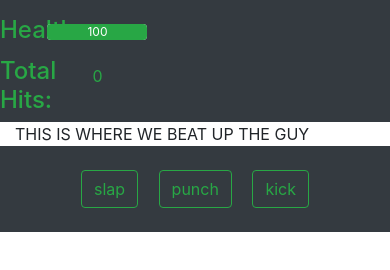
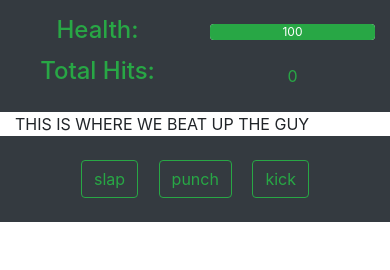
Before and after one commit to CodyClark07/slap-game, a plain HTML site: page index.html in a window 390 px wide. Drawn offline with nearby package versions, Linux system fonts and the light colour scheme.

Commit message:
fixed ish got the health bar working

```diff
--- a/game.js
+++ b/game.js
@@ -21,10 +21,13 @@ let attacks = {
 // NOTE Update Function
 // This needs to Display the Health of GUY on DOM
 function update() {
+  // debugger
   let healthbar = document.getElementById('health')
   let hitcount = document.getElementById('hitCount')
+  document.getElementById('current-health').style.width = `${guyHealth}%`
   healthbar.innerText = `${guyHealth}`
   hitcount.innerText = `${totalHits}`
+
 }
 
 
--- a/index.html
+++ b/index.html
@@ -17,7 +17,7 @@
   <!-- SECTION Health Bar -->
   <header class="container-fluid"></header>
   <div class="row health-bar bg-dark text-center text-success pt-3 m-0">
-    <div class="col-1 p-0">
+    <div class="col-6 col-md-1 p-0">
       <span>
         <h4>Health:</h4>
 
@@ -28,10 +28,10 @@
         </span>
       </div>
     </div>
-    <div class="col-4">
+    <div class="col-6 col-md-4">
       <div class="progress mt-2">
-        <div class="progress-bar bg-success" role="progressbar" style="width: 100%" aria-valuenow="100"
-          aria-valuemin="0" aria-valuemax="100"><span id="health"></span>
+        <div id="current-health" class="progress-bar bg-success" role="progressbar" style="width: 100%"
+          aria-valuenow="100" aria-valuemin="0" aria-valuemax="100"><span id="health"></span>
         </div>
       </div>
       <div class="py-4">
```
